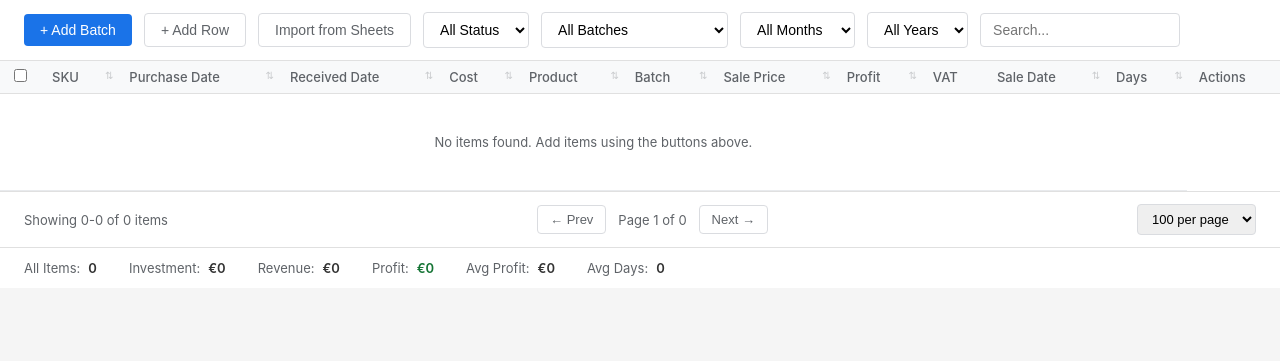
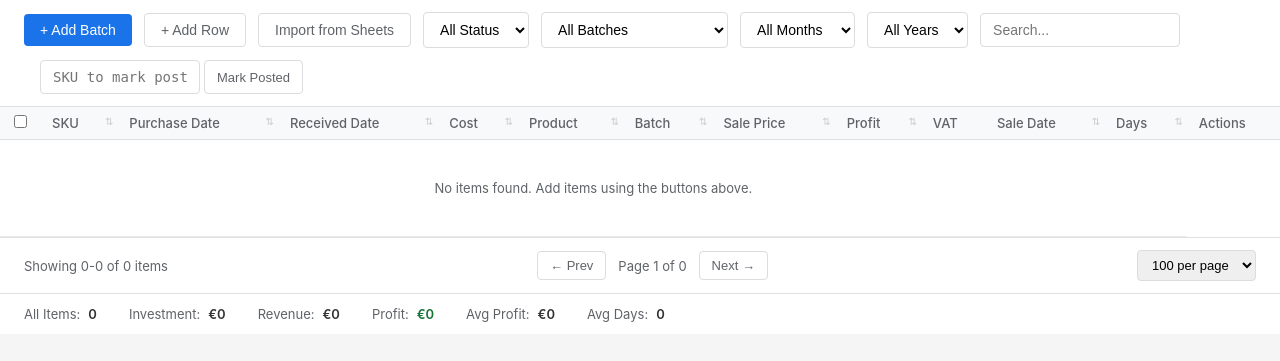
Before and after one commit to filipmuntean/CRM, a FastAPI app: page /inventory in a window 1280 px wide. Shown: the part 58-419 px from the top of the page. Run offline with FastAPI, Linux system fonts and the light colour scheme; data that the repository does not hold is empty.

Commit message:
search via sku

```diff
--- a/app/api/inventory.py
+++ b/app/api/inventory.py
@@ -540,6 +540,18 @@ def generate_missing_skus(db: Session = Depends(get_db)):
         count += 1
     db.commit()
     return {"message": f"Generated {count} SKUs"}
+
+
+@router.post("/mark-posted/{sku}")
+def mark_item_as_posted(sku: str, db: Session = Depends(get_db)):
+    """Mark an item as posted by SKU"""
+    product = db.query(Product).filter(Product.sku == sku).first()
+    if not product:
+        raise HTTPException(status_code=404, detail=f"Product with SKU '{sku}' not found")
+
+    product.status = ProductStatus.POSTED
+    db.commit()
+    return {"message": f"Item '{product.title}' marked as posted", "sku": sku}
 
 
 @router.post("/items/{item_id}/images")
--- a/app/models/product.py
+++ b/app/models/product.py
@@ -17,6 +17,7 @@ def generate_sku():
 
 class ProductStatus(str, enum.Enum):
     ACTIVE = "active"
+    POSTED = "posted"
     SOLD = "sold"
     PENDING = "pending"
     INACTIVE = "inactive"
--- a/templates/expenses.html
+++ b/templates/expenses.html
@@ -525,6 +525,7 @@
                 <div style="display: flex; align-items: center; gap: 16px;">
                     <div class="card-title">One-time Expenses</div>
                     <select class="year-select" id="yearSelect" onchange="loadExpenses()">
+                        <option value="2026">2026</option>
                         <option value="2025">2025</option>
                         <option value="2024">2024</option>
                     </select>
--- a/templates/inventory.html
+++ b/templates/inventory.html
@@ -268,6 +268,14 @@
 
         tr.unsold:hover td {
             background: #feefc3;
+        }
+
+        tr.posted td {
+            background: #ffcc80;
+        }
+
+        tr.posted:hover td {
+            background: #ffb74d;
         }
 
         tr.selected td {
@@ -508,6 +516,7 @@
         <select class="filter-select" id="statusFilter" onchange="loadInventory()">
             <option value="">All Status</option>
             <option value="active">Unsold</option>
+            <option value="posted">Posted</option>
             <option value="sold">Sold</option>
         </select>
 
@@ -541,6 +550,11 @@
         </select>
 
         <input type="text" class="search-input" placeholder="Search..." id="searchInput" oninput="debounceSearch()">
+
+        <div style="display: flex; gap: 4px; margin-left: 16px;">
+            <input type="text" class="search-input" placeholder="SKU to mark posted" id="markPostedSku" style="width: 160px; font-family: monospace;">
+            <button class="btn btn-secondary btn-sm" onclick="markAsPosted()">Mark Posted</button>
+        </div>
 
         <div class="spacer"></div>
 
@@ -760,6 +774,7 @@
                     <label class="form-label">Status</label>
                     <select class="form-input" id="editStatus">
                         <option value="active">Active</option>
+                        <option value="posted">Posted</option>
                         <option value="sold">Sold</option>
                         <option value="pending">Pending</option>
                         <option value="inactive">Inactive</option>
@@ -985,6 +1000,36 @@
             setTimeout(() => toast.classList.remove('show'), 3000);
         }
 
+        // Mark item as posted by SKU
+        async function markAsPosted() {
+            const input = document.getElementById('markPostedSku');
+            const sku = input.value.trim();
+
+            if (!sku) {
+                showToast('Enter a SKU first');
+                return;
+            }
+
+            try {
+                const response = await fetch(`/api/inventory/mark-posted/${encodeURIComponent(sku)}`, {
+                    method: 'POST'
+                });
+
+                if (response.ok) {
+                    const result = await response.json();
+                    showToast(result.message);
+                    input.value = '';  // Clear input
+                    loadInventory();  // Refresh table
+                } else {
+                    const error = await response.json();
+                    showToast(error.detail || 'Item not found');
+                }
+            } catch (error) {
+                console.error('Error marking as posted:', error);
+                showToast('Error marking as posted');
+            }
+        }
+
         // Load inventory data
         async function loadInventory() {
             // Preserve scroll position
@@ -1098,7 +1143,12 @@
             }
 
             tbody.innerHTML = filtered.map((item, idx) => {
-                const rowClass = item.sale_date ? 'sold' : 'unsold';
+                let rowClass = 'unsold';
+                if (item.sale_date || item.status === 'sold') {
+                    rowClass = 'sold';
+                } else if (item.status === 'posted') {
+                    rowClass = 'posted';
+                }
                 const profitClass = item.profit >= 0 ? 'positive' : 'negative';
                 const isSelected = selectedIds.has(item.id);
 
```
Also changed, not shown: templates/overview.html (+4 -4 lines), 1 other file.
